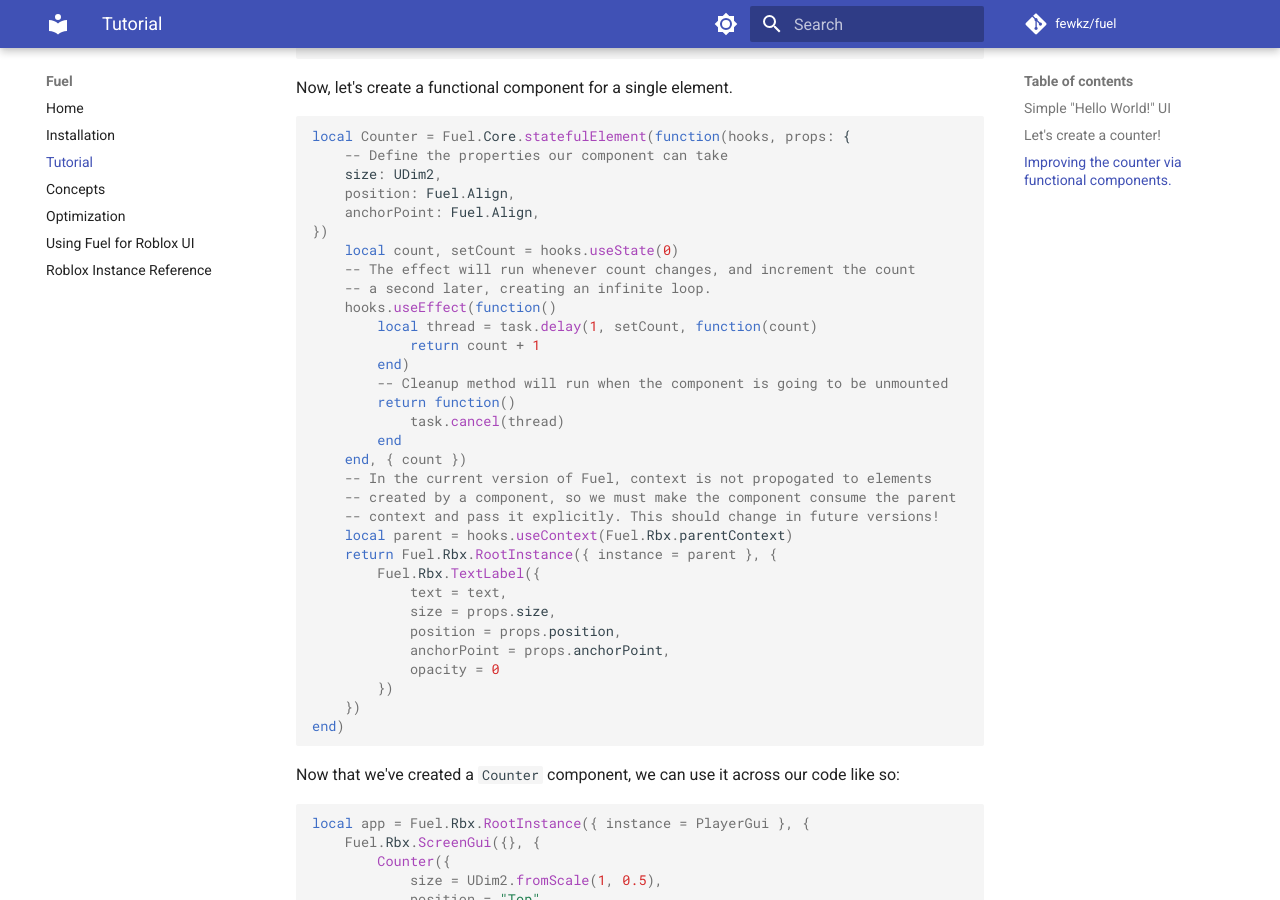
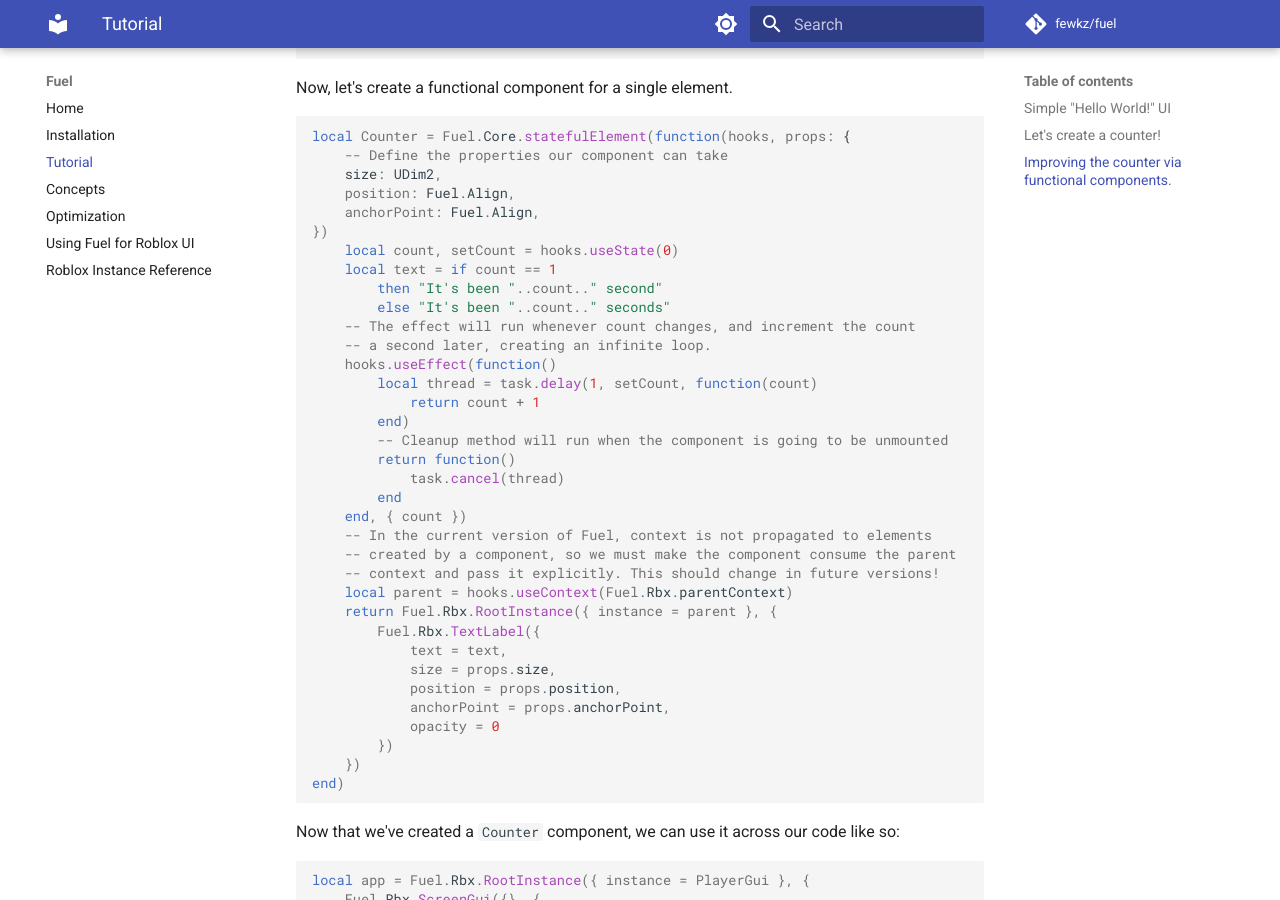
Before and after one commit to fewkz/fuel, an MkDocs documentation site: the page built from docs/tutorial.md, in a window 1280 px wide and 900 px high, scrolled down 2151 px. Built offline with MkDocs 1.6.1 and Material for MkDocs 9.7.7, drawn with Linux system fonts in a browser that asks for light colours; comment, search, counter and statistics services are not loaded.

Commit message:
docs fixes

```diff
--- a/docs/tutorial.md
+++ b/docs/tutorial.md
@@ -116,6 +116,9 @@ local Counter = Fuel.Core.statefulElement(function(hooks, props: {
     anchorPoint: Fuel.Align,
 })
     local count, setCount = hooks.useState(0)
+    local text = if count == 1
+        then "It's been "..count.." second"
+        else "It's been "..count.." seconds"
     -- The effect will run whenever count changes, and increment the count
     -- a second later, creating an infinite loop.
     hooks.useEffect(function()
@@ -127,7 +130,7 @@ local Counter = Fuel.Core.statefulElement(function(hooks, props: {
             task.cancel(thread)
         end
     end, { count })
-    -- In the current version of Fuel, context is not propogated to elements
+    -- In the current version of Fuel, context is not propagated to elements
     -- created by a component, so we must make the component consume the parent
     -- context and pass it explicitly. This should change in future versions!
     local parent = hooks.useContext(Fuel.Rbx.parentContext)
```
Also changed, not shown: 1 other file.
